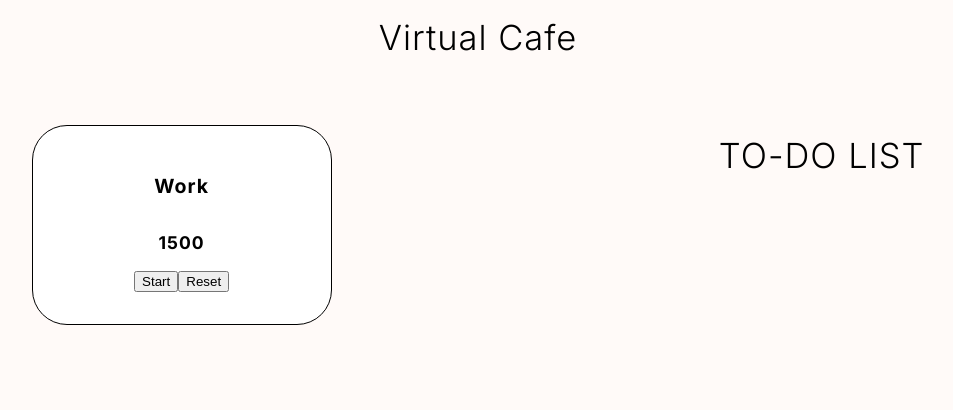
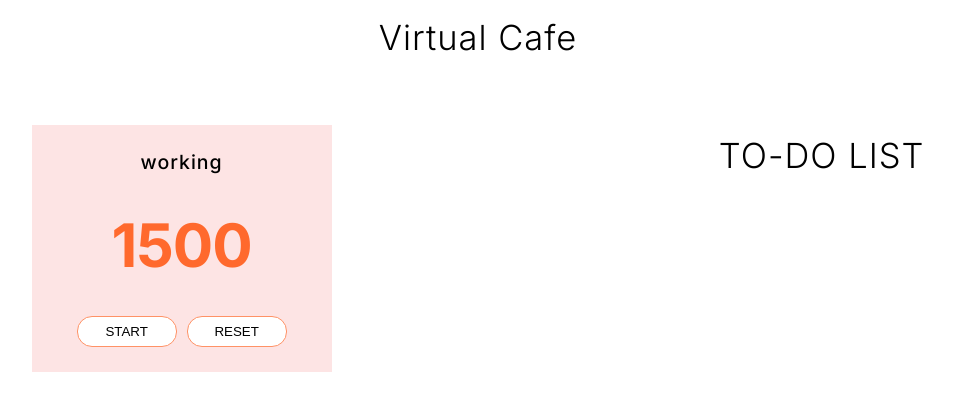
Before and after one commit to caseynewman/virtual-cafe, a React (Vite) app: page / in a window 1280 px wide. Shown: the top 410 px of the page, without its empty margins (162-1115 px from the left). Built offline with nearby package versions, Linux system fonts and the light colour scheme.

Commit message:
adjusted timer styling

```diff
--- a/src/App.css
+++ b/src/App.css
@@ -4,7 +4,7 @@
 
 html, body {
   height: 100%;
-  background-color: #fffaf8;
+  background-color: #fff;
   color: #000;
 }
 
--- a/src/components/Timer/index.jsx
+++ b/src/components/Timer/index.jsx
@@ -33,7 +33,7 @@ export default function PomodoroTimer() {
 
     return (
         <div className="timer-container">
-            <h2>{isWorkSession ? "Work" : "Break"}</h2>
+            <h2>{isWorkSession ? "Working" : "Taking a break"}</h2>
             <h3>{timeLeft}</h3>
             <div className="timer-buttons">
                 <button onClick={() => setIsActive(!isActive)}>
--- a/src/components/Timer/style.css
+++ b/src/components/Timer/style.css
@@ -1,12 +1,34 @@
 .timer-container {
     min-width: 300px;
     min-height: 200px;
-    background-color: #fff;
+    background-color: #fde4e4;
     display: flex;
     flex-direction: column;
     align-items: center;
     justify-content: center;
-    border-radius: 35px;
-    border: 1px solid #000;
-    padding: 10px;
+    padding: 20px;
 }
+
+.timer-container h2 {
+    font-weight: 500;
+    margin: 5px;
+    text-transform: lowercase;
+}
+
+.timer-container h3 {
+    font-size: 60px;
+    margin: 30px;
+    letter-spacing: -1px;
+    color: #ff692d;
+}
+
+.timer-container button {
+    width: 100px;
+    margin: 5px;
+    background-color: #fff;
+    border: 1px solid #ff9266;
+    border-radius: 15px;
+    text-transform: uppercase;
+    padding: 7px;
+    cursor: pointer;
+}
```
